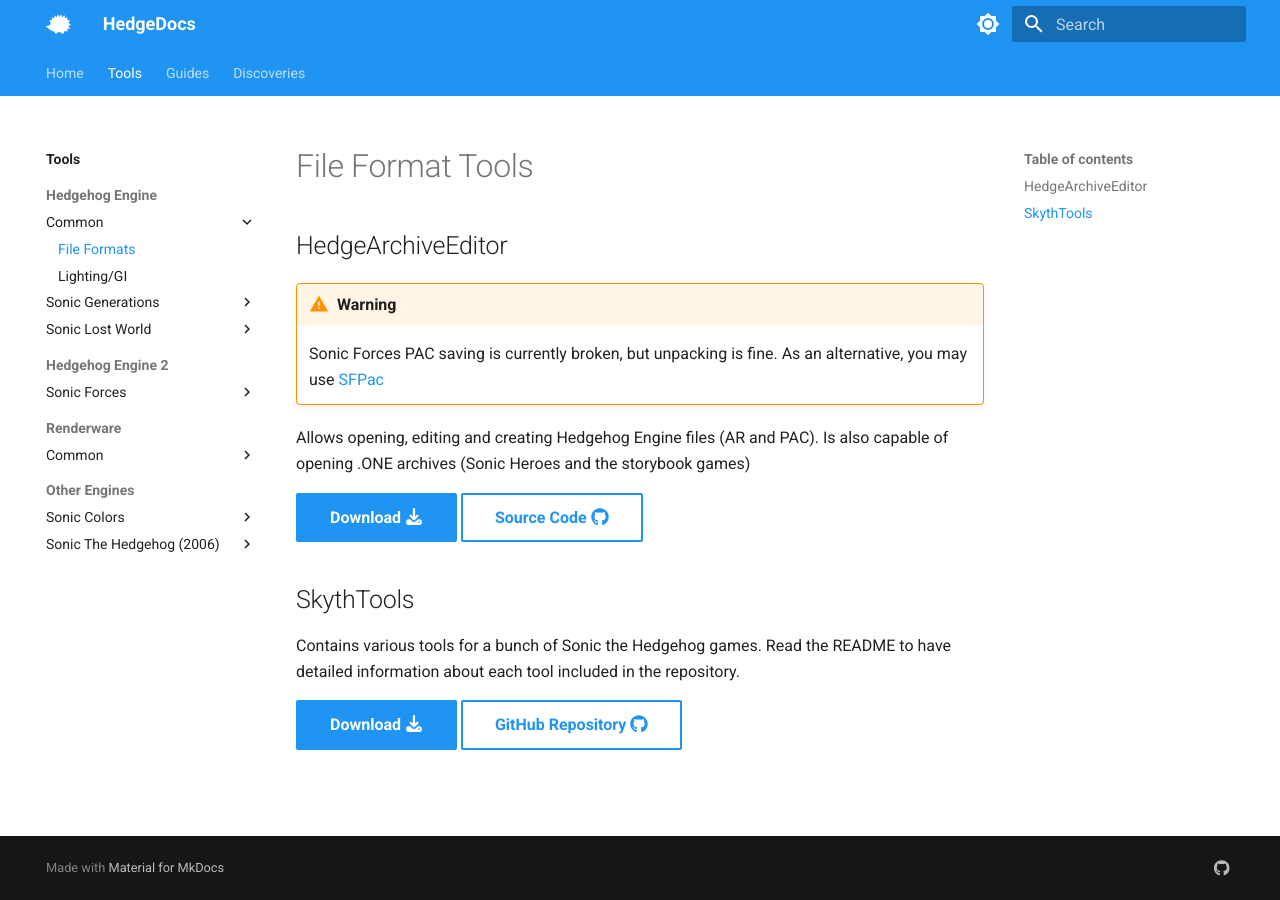
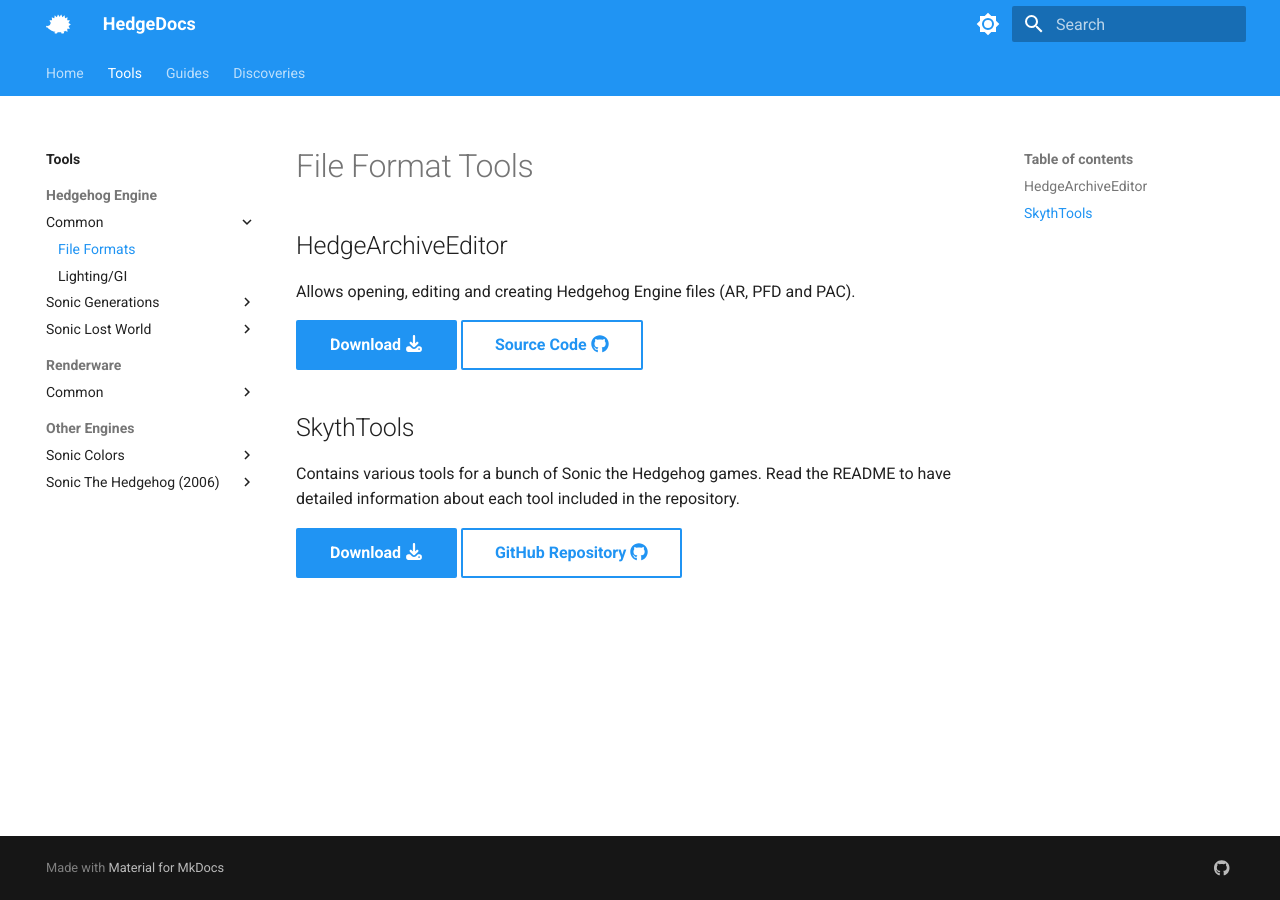
Before and after one commit to HedgeDocs/HedgeDocs.github.io, an MkDocs documentation site: the page built from docs/tools/hedgehog-engine/common/files.md, in a window 1280 px wide. Built offline with MkDocs 1.6.1 and Material for MkDocs 9.7.7, drawn with Linux system fonts in a browser that asks for light colours.

Commit message:
Removed unused pages, improved consistency, and updated HedgeArchiveEditor

```diff
--- a/docs/tools/hedgehog-engine/common/files.md
+++ b/docs/tools/hedgehog-engine/common/files.md
@@ -5,12 +5,9 @@
 
 ## HedgeArchiveEditor
 
-!!! warning
-    Sonic Forces PAC saving is currently broken, but unpacking is fine. As an alternative, you may use [SFPac](/tools/hedgehog-engine-2/wars/files/pac#SFPac)
+Allows opening, editing and creating Hedgehog Engine files (AR, PFD and PAC).
 
-Allows opening, editing and creating Hedgehog Engine files (AR and PAC). Is also capable of opening .ONE archives (Sonic Heroes and the storybook games)
-
-[Download :fontawesome-solid-download:](https://github.com/HedgeDocs/HedgeDocs.github.io/releases/download/CompiledTools/HedgeArchiveEditor.zip){ .md-button .md-button--primary}
+[Download :fontawesome-solid-download:](https://github.com/HedgeDocs/HedgeDocs.github.io/releases/download/CompiledTools/HedgeArchiveEditor.7z){ .md-button .md-button--primary}
 [Source Code :fontawesome-brands-github:](https://github.com/Radfordhound/HedgeLib/tree/master/HedgeTools/HedgeArchiveEditor){ .md-button target="_blank"}
 
 ## SkythTools
--- a/mkdocs.yml
+++ b/mkdocs.yml
@@ -19,10 +19,6 @@
         - Level Editing: tools/hedgehog-engine/blueblur/levels.md
       - Sonic Lost World:
         - Level Editing: tools/hedgehog-engine/sonic2013/levels.md
-    - Hedgehog Engine 2:
-      - Sonic Forces:
-        - File Formats:
-          - PAC: tools/hedgehog-engine-2/wars/files/pac.md
     - Renderware:
       - Common:
         - File Formats:
@@ -38,9 +34,6 @@
   - Guides:
     - guides/index.md
     - Hedgehog Engine:
-      - Common:
-        - Lighting/GI:
-          - Example Guide: guides/hedgehog-engine/common/lighting/example.md
       - Sonic Generations:
         - File Formats:
           - XNCP:
```
Also changed, not shown: docs/guides/hedgehog-engine/common/lighting/example.md (deleted, +0 -1 lines), docs/tools/hedgehog-engine-2/wars/files/pac.md (deleted, +0 -10 lines), docs/tools/hedgehog-engine/blueblur/audio.md (deleted, +0 -6 lines), docs/tools/hedgehog-engine/blueblur/files/ar.md (+1 -0 lines), docs/tools/hedgehog-engine/blueblur/files/gte.md (+1 -0 lines), docs/tools/others/sonic2010/files/xncp.md (+1 -0 lines).
